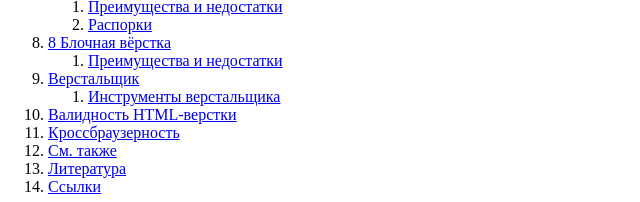
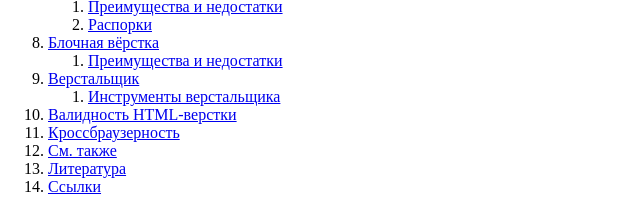
Before and after one commit to M-buria/lesson-2, a plain HTML site: page index.html in a window 1280 px wide. Shown: the part 572-774 px from the top of the page, 0-640 px from the left. Drawn offline with Linux system fonts and the light colour scheme.

Commit message:
Update index.html

```diff
--- a/index.html
+++ b/index.html
@@ -64,7 +64,7 @@
                     <li><a href="#spacers">Распорки</a></li>
                 </ol>
             </li>
-            <li><a href="#block-layout-info">8 Блочная вёрстка</a>
+            <li><a href="#block-layout-info">Блочная вёрстка</a>
                 <ol>
                     <li><a href="#advantages-and-disadvantages-block">Преимущества и недостатки</a></li>
                 </ol>
```
